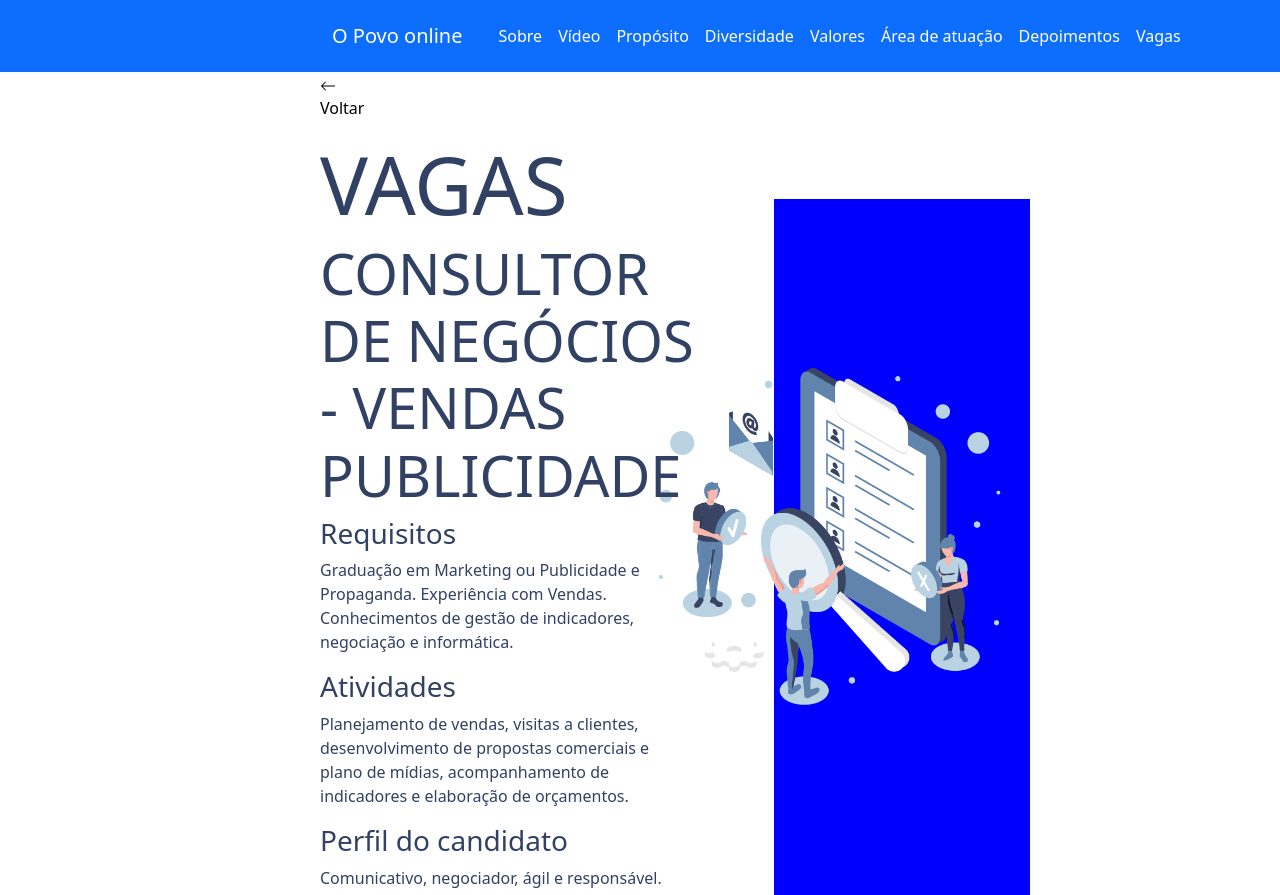
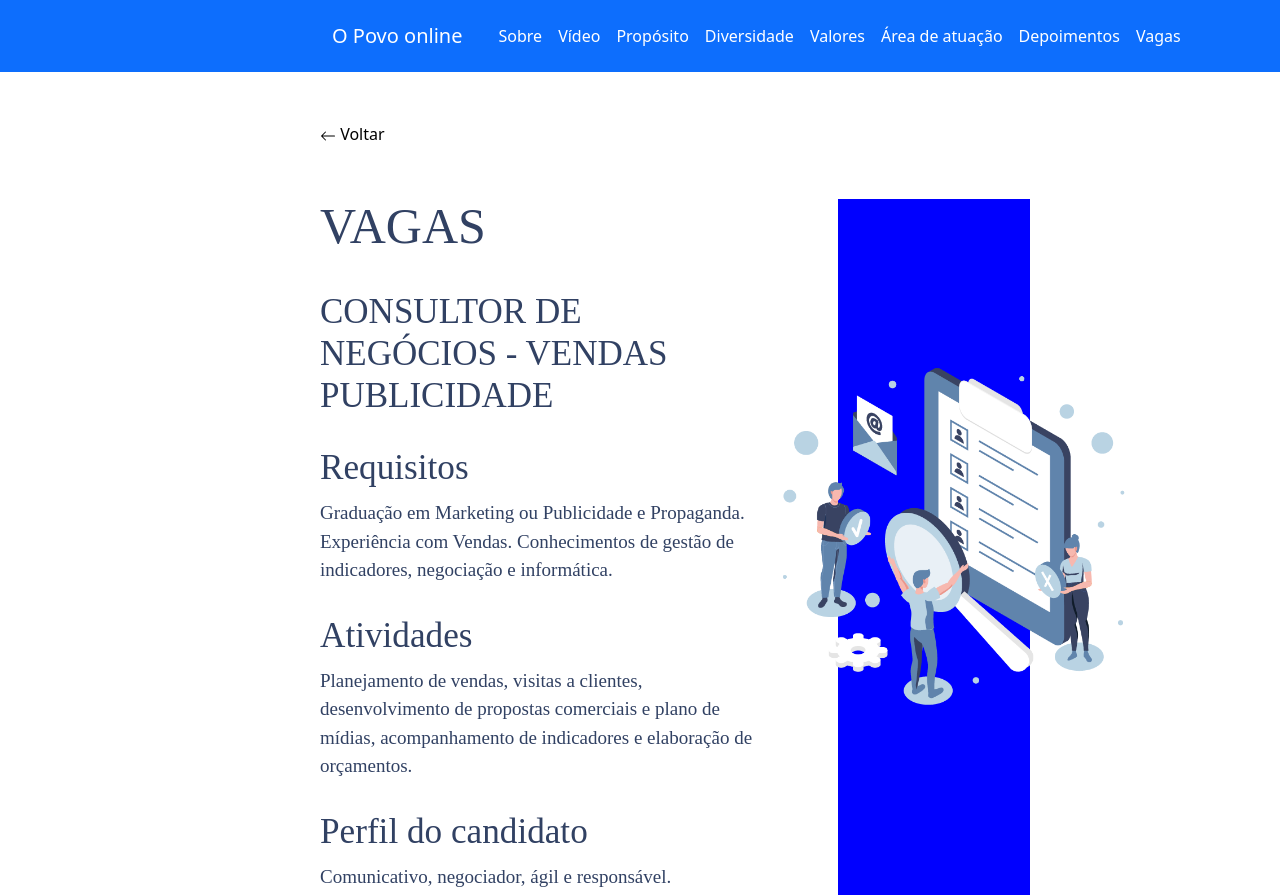
Before and after one commit to minosdavi/OPovo_Page, a plain HTML site: page index.html in a window 1280 px wide. Shown: the top 895 px of the page. Drawn offline with nearby package versions, Linux system fonts and the light colour scheme; a web font is replaced by a local one.

Commit message:
fontes e tamanhos ajustados

```diff
--- a/CSS/style.css
+++ b/CSS/style.css
@@ -1,3 +1,13 @@
+@font-face {
+    font-family: Oswald-regular;
+    src: url(\fontes\Oswald-Regular_0.ttf);
+ }
+
+@font-face {
+    font-family: pt-serif;
+    src: url(fontes\PTF55F.ttf);
+}
+
 .footerletra{
     color: white;
 }
@@ -19,16 +29,28 @@
 
 
 .body-padding{
-    padding-left: 25%;
-    padding-right: 160px;
+    margin-left: 25%;
+    margin-right: 160px;
 }
 
 
-
+.voltar-margin{
+    margin-top: 50px;
+    margin-bottom: 50px;
+}
 
 .voltar{
     text-decoration:none;
     color: black;
+}
+
+
+@media screen and (max-width: 600px) {
+
+    aside{
+        display: none;
+    }
+
 }
 
 .voltar:hover{
@@ -37,23 +59,42 @@
 }
 
 .vagas{
-    font-size: 5.0rem;
+    font-size: 50px;
+    font-family: Oswald-regular;
+    margin-bottom: 35px;
+
 }
 
 .cor-letra{
     color: #314163;
 }
 .consultor-letra{
-    font-size: 3.5rem;
+    font-size: 35px;
+    font-family: Oswald-regular;
+    margin-bottom: 30px;
 }
 
+.desc-letra{
+    font-family: pt-serif;
+    font-size: 19px;
+    margin-bottom: 30px;
+}
+
+
+.h3-letra{
+    font-family: Oswald-regular;
+    font-size: 2.2rem;
+    margin-bottom: 10px;
+}
+
+
 .padding-img{
-    margin-left: -100px;
+    margin-left: -70px;
 }
 
 aside {
     height: 1080px;
-    width: 20%;
+    width: 15%;
     padding-left: 60px;
     margin-left: 80px;
     padding-top: 127px;
--- a/index.html
+++ b/index.html
@@ -62,14 +62,14 @@
             </aside>
         </div>
 
-        <div class="body-padding cor-letra bg-body" style="padding-bottom: 20px; background-color: #fff0ff;">
+        <div class="body-padding cor-letra bg-body" style="padding-bottom: 20px;">
 
-            <div>
+            <div class="voltar-margin">
                 <a href="#" class="voltar">
                     <svg xmlns="img\arrow-left.svg" width="16" height="16" fill="currentColor" class="bi bi-arrow-left" viewBox="0 0 16 16">
                         <path fill-rule="evenodd" d="M15 8a.5.5 0 0 0-.5-.5H2.707l3.147-3.146a.5.5 0 1 0-.708-.708l-4 4a.5.5 0 0 0 0 .708l4 4a.5.5 0 0 0 .708-.708L2.707 8.5H14.5A.5.5 0 0 0 15 8z"/>
                     </svg>
-                    <p>Voltar</p>
+                    Voltar
                 </a>
             </div>
 
@@ -86,37 +86,37 @@
             </div>
 
             <div>
-                <h3 class="">
+                <h3 class="h3-letra">
                     Requisitos
                 </h3>
-                <p class="">
+                <p class="desc-letra">
                     Graduação em Marketing ou Publicidade e Propaganda. Experiência com Vendas. Conhecimentos de gestão de indicadores, negociação e informática.
                 </p>
             </div>
 
             <div>
-                <h3>
+                <h3 class="h3-letra">
                     Atividades
                 </h3>
-                <p>
+                <p class="desc-letra">
                     Planejamento de vendas, visitas a clientes, desenvolvimento de propostas comerciais e plano de mídias, acompanhamento de indicadores e elaboração de orçamentos.
                 </p>
             </div>
 
             <div>
-                <h3>
+                <h3 class="h3-letra">
                     Perfil do candidato
                 </h3>
-                <p>
+                <p class="desc-letra">
                     Comunicativo, negociador, ágil e responsável.
                 </p>
             </div>
 
             <div>
-                <h3>
+                <h3 class="h3-letra">
                     Horário de trabalho
                 </h3>
-                <p>
+                <p class="desc-letra">
                     8 - 18h
                 </p>
             </div>
```
Also changed, not shown: fontes/Oswald-Regular_0.ttf (added), fontes/PTF55F.ttf (added).
